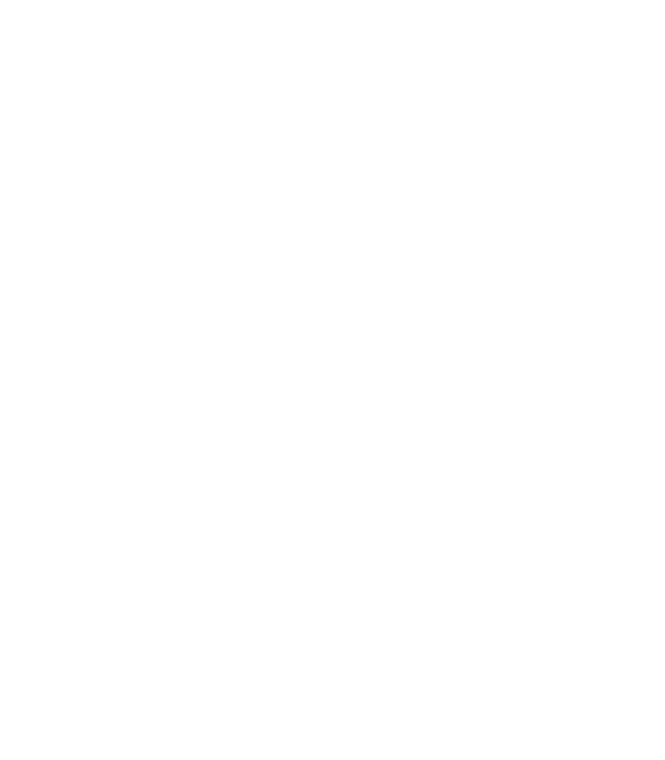
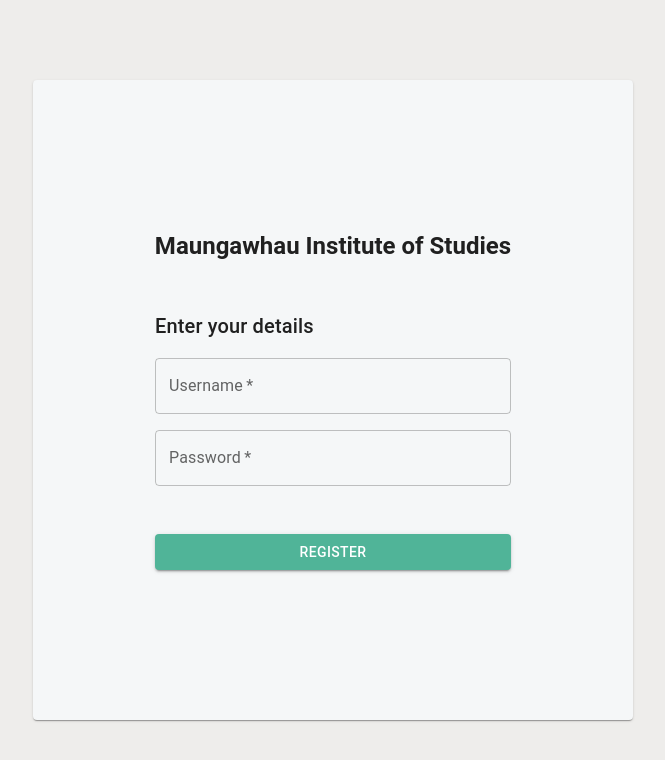
Before and after one commit to summer7297/mis_frontend, a React (Create React App) app: page /register in a window 1280 px wide. Before the commit this address had no page. Shown: the top 760 px of the page, without its empty margins (307-972 px from the left). Built offline with nearby package versions, Linux system fonts and the light colour scheme.

Commit message:
Add register page

```diff
--- a/src/App.js
+++ b/src/App.js
@@ -1,7 +1,10 @@
 import React from 'react';
+
 import { BrowserRouter, Route, Routes } from "react-router-dom";
+import { ThemeProvider, createTheme } from "@mui/material";
+
 import { Login } from "./pages/Login"
-import {ThemeProvider, createTheme} from "@mui/material";
+import { Register } from "./pages/Register";
 
 const theme = createTheme({
   palette: {
@@ -20,6 +23,7 @@ function App() {
           <BrowserRouter>
               <Routes>
                   <Route path="/" element={<Login />} />
+                  <Route path="/register" element={<Register />} />
               </Routes>
           </BrowserRouter>
       </ThemeProvider>
--- /dev/null
+++ b/src/components/RegisterForm.js
@@ -0,0 +1,126 @@
+import React, { useState } from 'react';
+import { Button, Box, Card, TextField, Typography, Stack } from "@mui/material";
+import { useNavigate } from "react-router-dom";
+
+export const RegisterForm = () => {
+    const navigate = useNavigate();
+
+    const [username, setUsername] = useState('');
+    const [password, setPassword] = useState('');
+    const [usernameError, setUsernameError] = useState('');
+    const [passwordError, setPasswordError] = useState('');
+
+    const handleInputChange = (e, setter) => {
+        setter(e.target.value);
+        setUsernameError('');
+        setPasswordError('');
+    };
+
+    const register = () => {
+        if (username === "") {
+            setUsernameError('This field is required');
+            return;
+        }
+
+        if (password === "") {
+            setPasswordError('This field is required');
+            return;
+        }
+
+        let myHeaders = new Headers();
+        myHeaders.append("Content-Type", "application/json");
+
+        let raw = JSON.stringify({
+          "username": username,
+          "password": password
+        });
+
+        let requestOptions = {
+          method: 'POST',
+          headers: myHeaders,
+          body: raw,
+          redirect: 'follow'
+        };
+
+        fetch("https://mis-backend-tan.vercel.app/mis/users/", requestOptions)
+          .then(response => response.text())
+          .then(result => console.log(result))
+          .then(() => {
+              alert("Your account has been created. Please sign in with the credentials you have used to register.");
+              navigate("/")
+          })
+    };
+
+    return (
+        <Box
+            sx={{
+                width: "100%",
+                height: "100vh",
+                display: "flex",
+                alignItems: "center",
+                justifyContent: "center",
+                backgroundColor: "#EEEDEB"
+            }}
+        >
+            <Card
+                sx={{
+                    display: "flex",
+                    width: "80%",
+                    maxWidth: "600px",
+                    height: "80%",
+                    backgroundColor: "#F5F7F8",
+                    alignItems: "center",
+                    justifyContent: "center"
+                }}
+            >
+                <Stack
+                    gap={6}
+                    sx={{
+                        alignItems: "center",
+                        justifyContent: "center"
+                    }}
+                >
+                    <Typography variant="h5" sx={{fontWeight: "bold"}}>Maungawhau Institute of Studies</Typography>
+                        <Stack gap={2}>
+                            <Typography variant="h6">Enter your details</Typography>
+                            <TextField
+                                label="Username"
+                                variant="outlined"
+                                sx={{
+                                    width: "356px",
+                                }}
+                                required
+                                error={!!usernameError}
+                                helperText={usernameError}
+                                onChange={(e) => handleInputChange(e, setUsername)}
+                            />
+                            <TextField
+                                label="Password"
+                                variant="outlined"
+                                sx={{
+                                    width: "356px",
+                                }}
+                                type="password"
+                                required
+                                error={!!passwordError}
+                                helperText={passwordError}
+                                onChange={(e) => handleInputChange(e, setPassword)}
+                            />
+                        </Stack>
+                        <Stack gap={2}>
+                            <Button
+                                variant="contained"
+                                sx={{
+                                    width: "356px",
+                                    color: "#FFFFFF"
+                                }}
+                                onClick={register}
+                            >
+                                Register
+                            </Button>
+                        </Stack>
+                </Stack>
+            </Card>
+        </Box>
+    );
+}
--- /dev/null
+++ b/src/pages/Register.js
@@ -0,0 +1,4 @@
+import React from 'react';
+import { RegisterForm } from "../components/RegisterForm"
+
+export const Register = () => (<RegisterForm />)
```
